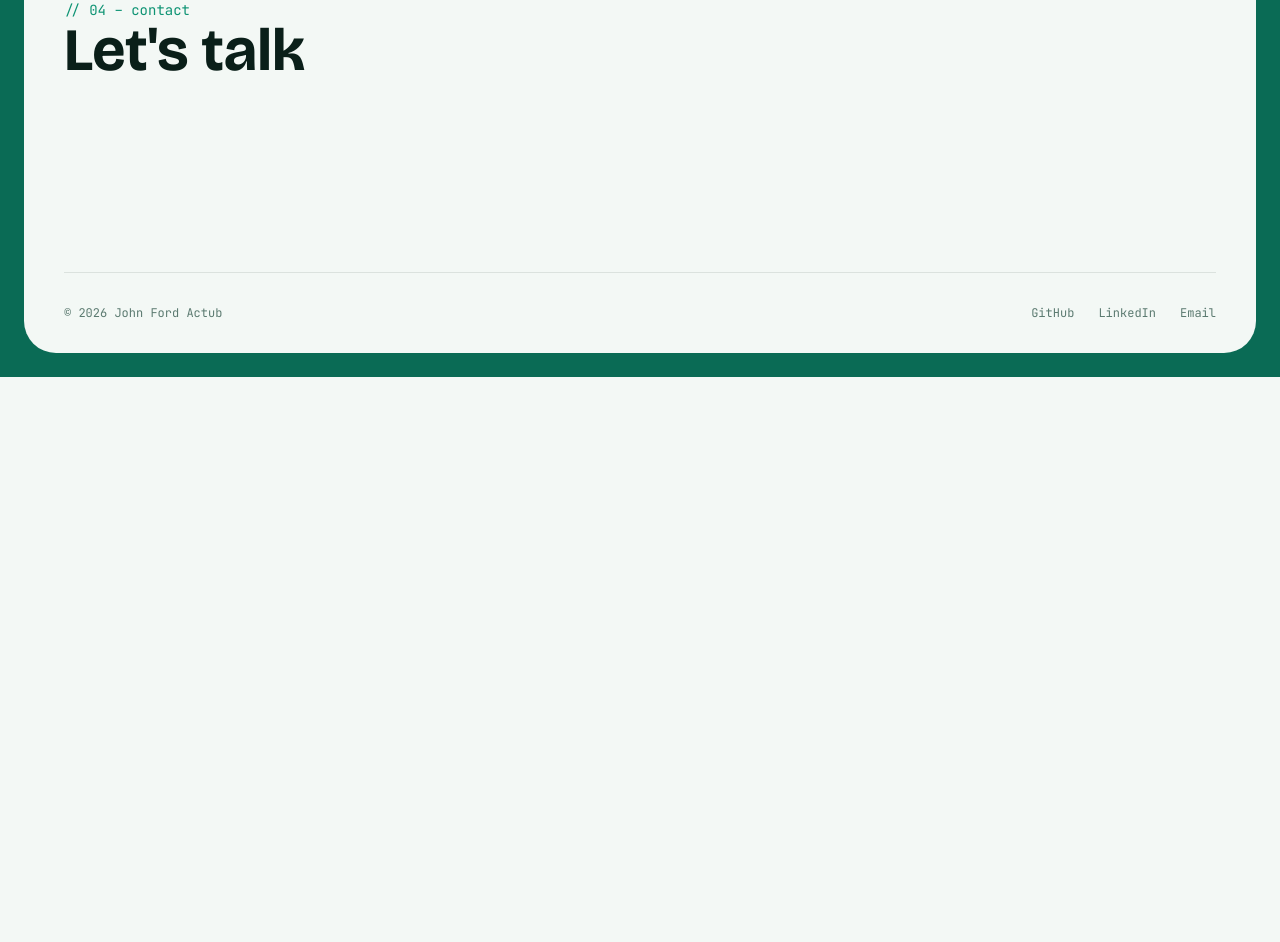
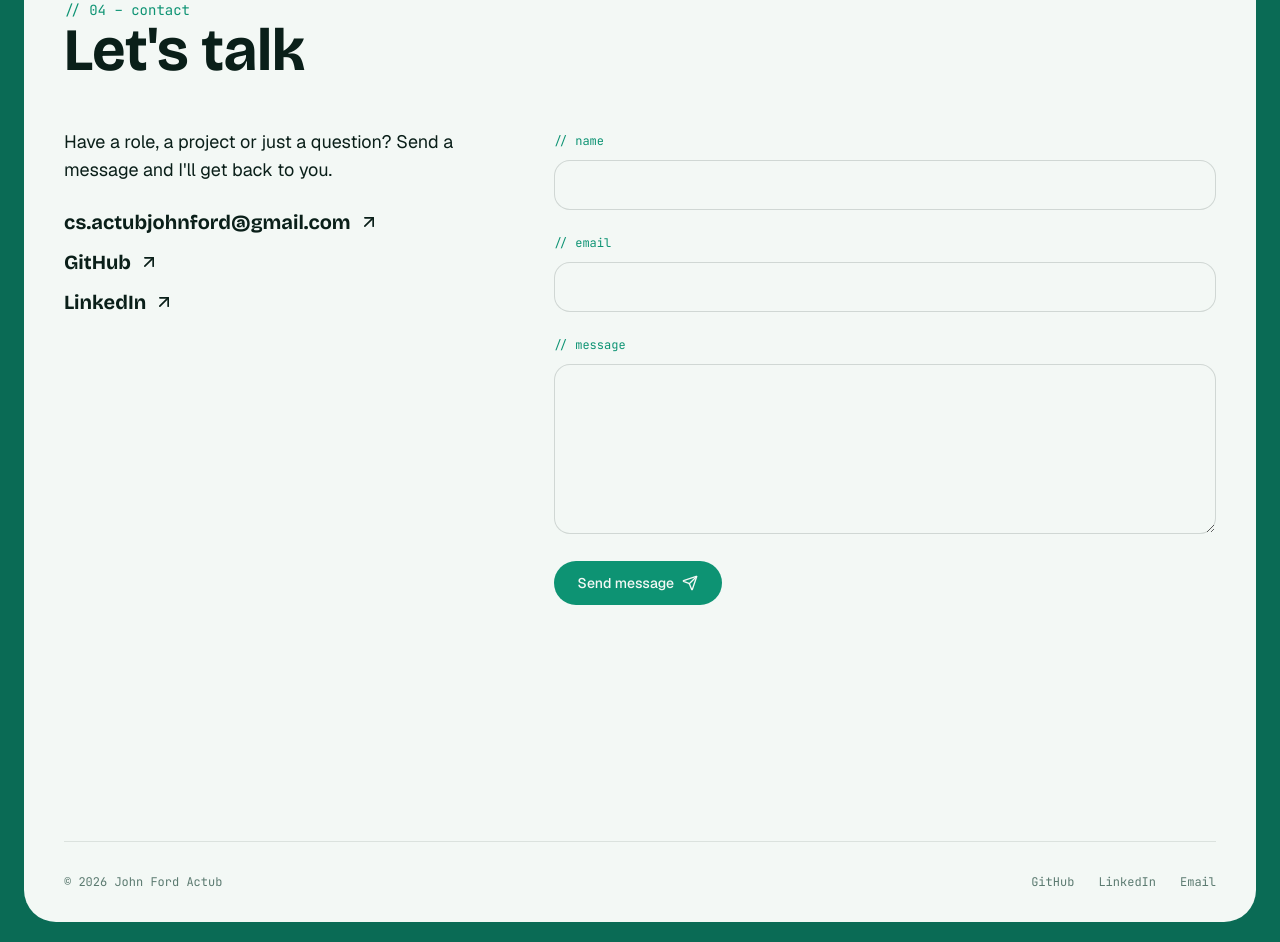
Before and after one commit to Jampord/Developer-Portfolio, a Next.js app: page / in a window 1280 px wide. Shown: the part 5340-6282 px from the top of the page. Before the commit the page ends 5717 px from the top, so only its background shows below. Built offline with nearby package versions, Linux system fonts and the light colour scheme.

Commit message:
feat: add contact section with validated form and Resend email

```diff
--- a/package.json
+++ b/package.json
@@ -10,11 +10,15 @@
     "typecheck": "tsc --noEmit"
   },
   "dependencies": {
+    "@hookform/resolvers": "^5.9.1",
     "lucide-react": "^1.51.0",
     "next": "16.3.8",
     "next-themes": "^0.4.6",
     "react": "19.2.8",
-    "react-dom": "19.2.8"
+    "react-dom": "19.2.8",
+    "react-hook-form": "^7.89.0",
+    "resend": "^6.32.0",
+    "zod": "^4.6.5"
   },
   "devDependencies": {
     "@tailwindcss/postcss": "^4",
--- /dev/null
+++ b/src/app/api/contact/route.ts
@@ -0,0 +1,49 @@
+import { NextResponse } from "next/server";
+import { Resend } from "resend";
+import { contactSchema } from "@/lib/contact-schema";
+
+export async function POST(req: Request) {
+  let body: unknown;
+  try {
+    body = await req.json();
+  } catch {
+    return NextResponse.json({ error: "Invalid request" }, { status: 400 });
+  }
+
+  // Honeypot filled in: pretend it worked, send nothing
+  if (typeof body === "object" && body !== null && "website" in body && (body as { website?: unknown }).website) {
+    return NextResponse.json({ ok: true });
+  }
+
+  const parsed = contactSchema.safeParse(body);
+  if (!parsed.success) {
+    return NextResponse.json({ error: "Invalid input" }, { status: 422 });
+  }
+  const data = parsed.data;
+
+  const apiKey = process.env.RESEND_API_KEY;
+  const to = process.env.CONTACT_TO_EMAIL;
+  if (!apiKey || !to) {
+    console.error("Contact form is missing RESEND_API_KEY or CONTACT_TO_EMAIL");
+    return NextResponse.json({ error: "Server not configured" }, { status: 500 });
+  }
+
+  // Created inside the handler so `next build` doesn't need the key
+  const resend = new Resend(apiKey);
+  const safeName = data.name.replace(/[\r\n]+/g, " ");
+
+  const { error } = await resend.emails.send({
+    from: "Portfolio <onboarding@resend.dev>",
+    to,
+    replyTo: data.email,
+    subject: `Portfolio message from ${safeName}`,
+    text: `Name: ${safeName}\nEmail: ${data.email}\n\n${data.message}`,
+  });
+
+  if (error) {
+    console.error("Resend error:", error);
+    return NextResponse.json({ error: "Could not send" }, { status: 502 });
+  }
+
+  return NextResponse.json({ ok: true });
+}
--- a/src/app/page.tsx
+++ b/src/app/page.tsx
@@ -1,9 +1,8 @@
 import { About } from "@/components/About";
+import { Contact } from "@/components/Contact";
 import { Experience } from "@/components/Experience";
 import { Hero } from "@/components/Hero";
 import { SelectedWork } from "@/components/SelectedWork";
-
-const sections = [{ id: "contact", label: "// 04 – contact", title: "Let's talk" }];
 
 export default function Home() {
   return (
@@ -12,15 +11,7 @@ export default function Home() {
       <SelectedWork />
       <About />
       <Experience />
-
-      {sections.map((s) => (
-        <section key={s.id} id={s.id} className="scroll-mt-28 border-t border-foreground/10 py-24">
-          <p className="font-mono text-sm text-primary">
-            {"//"} {s.label.replace("// ", "")}
-          </p>
-          <h2 className="font-display text-4xl font-bold md:text-6xl">{s.title}</h2>
-        </section>
-      ))}
+      <Contact />
     </div>
   );
 }
--- /dev/null
+++ b/src/components/Contact.tsx
@@ -0,0 +1,40 @@
+import { ArrowUpRight } from "lucide-react";
+import { site } from "@/lib/site";
+import { ContactForm } from "./ContactForm";
+
+export function Contact() {
+  return (
+    <section id="contact" className="scroll-mt-28 border-t border-foreground/10 py-24">
+      <p className="font-mono text-sm text-primary">{"//"} 04 – contact</p>
+      <h2 className="font-display text-4xl font-bold md:text-6xl">Let&apos;s talk</h2>
+
+      <div className="mt-12 grid gap-12 lg:grid-cols-[2fr_3fr]">
+        <div className="space-y-6">
+          <p className="text-lg">
+            Have a role, a project or just a question? Send a message and I&apos;ll get back to you.
+          </p>
+          <ul className="space-y-3">
+            {[
+              { label: "Email", href: `mailto:${site.email}`, text: site.email },
+              { label: "GitHub", href: site.links.github, text: "GitHub" },
+              { label: "LinkedIn", href: site.links.linkedin, text: "LinkedIn" },
+            ].map((l) => (
+              <li key={l.label}>
+                <a
+                  href={l.href}
+                  className="group inline-flex items-center gap-2 font-display text-xl font-bold transition-colors hover:text-primary"
+                  {...(l.href.startsWith("http") ? { target: "_blank", rel: "noopener noreferrer" } : {})}
+                >
+                  {l.text}
+                  <ArrowUpRight className="size-5 transition-transform group-hover:rotate-45" aria-hidden="true" />
+                </a>
+              </li>
+            ))}
+          </ul>
+        </div>
+
+        <ContactForm />
+      </div>
+    </section>
+  );
+}
--- /dev/null
+++ b/src/components/ContactForm.tsx
@@ -0,0 +1,129 @@
+"use client";
+
+import { useState } from "react";
+import { useForm } from "react-hook-form";
+import { zodResolver } from "@hookform/resolvers/zod";
+import { Send } from "lucide-react";
+import { contactSchema, type ContactValues } from "@/lib/contact-schema";
+import { site } from "@/lib/site";
+
+type Status = "idle" | "sending" | "sent" | "error";
+
+const field =
+  "w-full rounded-2xl border border-foreground/15 bg-background px-4 py-3 outline-none transition-colors placeholder:text-muted/60 focus:border-primary focus-visible:ring-2 focus-visible:ring-primary/30";
+
+export function ContactForm() {
+  const [status, setStatus] = useState<Status>("idle");
+  const {
+    register,
+    handleSubmit,
+    reset,
+    formState: { errors },
+  } = useForm<ContactValues>({ resolver: zodResolver(contactSchema) });
+
+  async function onSubmit(values: ContactValues) {
+    setStatus("sending");
+    try {
+      const res = await fetch("/api/contact", {
+        method: "POST",
+        headers: { "Content-Type": "application/json" },
+        body: JSON.stringify(values),
+      });
+      if (!res.ok) throw new Error("Request failed");
+      reset();
+      setStatus("sent");
+    } catch {
+      setStatus("error");
+    }
+  }
+
+  return (
+    <form onSubmit={handleSubmit(onSubmit)} noValidate className="grid gap-5">
+      <div>
+        <label htmlFor="name" className="font-mono text-xs text-primary">
+          {"//"} name
+        </label>
+        <input
+          id="name"
+          autoComplete="name"
+          aria-invalid={!!errors.name}
+          aria-describedby={errors.name ? "name-error" : undefined}
+          className={`${field} mt-2`}
+          {...register("name")}
+        />
+        {errors.name && (
+          <p id="name-error" className="mt-1 text-sm text-red-500">
+            {errors.name.message}
+          </p>
+        )}
+      </div>
+
+      <div>
+        <label htmlFor="email" className="font-mono text-xs text-primary">
+          {"//"} email
+        </label>
+        <input
+          id="email"
+          type="email"
+          autoComplete="email"
+          aria-invalid={!!errors.email}
+          aria-describedby={errors.email ? "email-error" : undefined}
+          className={`${field} mt-2`}
+          {...register("email")}
+        />
+        {errors.email && (
+          <p id="email-error" className="mt-1 text-sm text-red-500">
+            {errors.email.message}
+          </p>
+        )}
+      </div>
+
+      <div>
+        <label htmlFor="message" className="font-mono text-xs text-primary">
+          {"//"} message
+        </label>
+        <textarea
+          id="message"
+          rows={6}
+          aria-invalid={!!errors.message}
+          aria-describedby={errors.message ? "message-error" : undefined}
+          className={`${field} mt-2 resize-y`}
+          {...register("message")}
+        />
+        {errors.message && (
+          <p id="message-error" className="mt-1 text-sm text-red-500">
+            {errors.message.message}
+          </p>
+        )}
+      </div>
+
+      {/* Honeypot: hidden from people and screen readers */}
+      <div aria-hidden="true" className="absolute left-[-9999px]">
+        <label htmlFor="website">Website</label>
+        <input id="website" tabIndex={-1} autoComplete="off" {...register("website")} />
+      </div>
+
+      <button
+        type="submit"
+        disabled={status === "sending"}
+        className="inline-flex items-center justify-center gap-2 justify-self-start rounded-full bg-primary px-6 py-3 text-sm font-medium text-background transition-opacity hover:opacity-90 disabled:opacity-60"
+      >
+        {status === "sending" ? "Sending…" : "Send message"}
+        <Send className="size-4" aria-hidden="true" />
+      </button>
+
+      <div aria-live="polite" className="min-h-6 text-sm">
+        {status === "sent" && <p className="text-primary">Thanks! Your message is on its way. I&apos;ll reply soon.</p>}
+        {status === "error" && (
+          <p className="text-red-500">
+            Something went wrong. Please email me directly at{" "}
+            <a className="underline" href={`mailto:${site.email}`}>
+              {site.email}
+            </a>
+            .
+          </p>
+        )}
+      </div>
+    </form>
+  );
+}
--- /dev/null
+++ b/src/lib/contact-schema.ts
@@ -0,0 +1,15 @@
+import { z } from "zod";
+
+export const contactSchema = z.object({
+  name: z.string().trim().min(2, "Please enter your name").max(80, "Please keep your name under 80 characters"),
+  email: z.string().trim().max(120, "Please keep your email under 120 characters").email("Please enter a valid email"),
+  message: z
+    .string()
+    .trim()
+    .min(10, "Please write at least 10 characters")
+    .max(2000, "Please keep it under 2000 characters"),
+  // Honeypot: real users never see or fill this
+  website: z.string().optional(),
+});
+
+export type ContactValues = z.infer<typeof contactSchema>;
```
Also changed, not shown: 1 other file (tests, documents, lock files or other folders).
